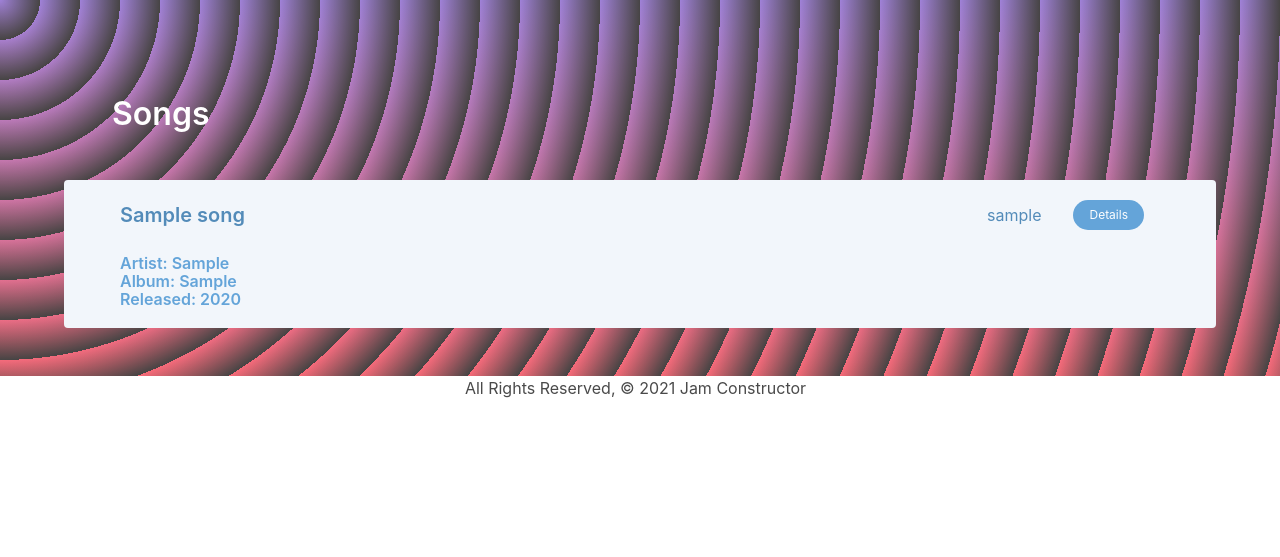
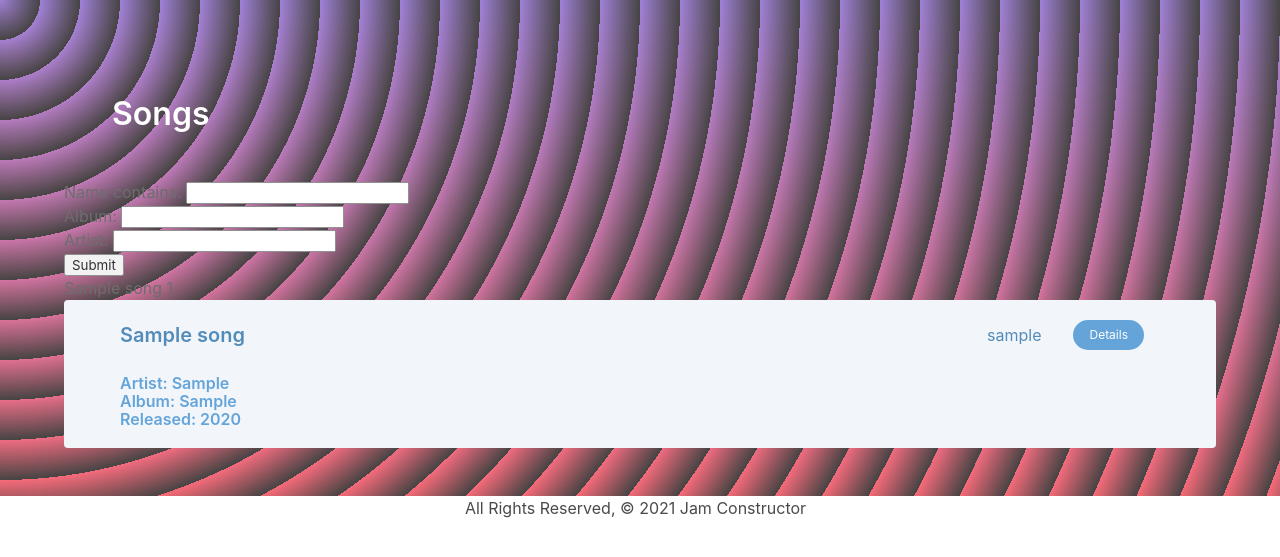
Before and after one commit to andrewpaparella/Jam_Constructor, a Django app: page /songs/ in a window 1280 px wide. Shown: the part 56-613 px from the top of the page. Run offline with Django 3.2, Linux system fonts and the light colour scheme; tables that the repository leaves empty hold one stand-in row (values such as "Sample post").

Commit message:
adds song filter

```diff
--- a/jam_constructor/settings.py
+++ b/jam_constructor/settings.py
@@ -38,7 +38,8 @@ INSTALLED_APPS = [
     'django.contrib.sessions',
     'django.contrib.messages',
     'django.contrib.staticfiles',
-    'embed_video'
+    'embed_video',
+    'django_filters',
 ]
 
 MIDDLEWARE = [
--- /dev/null
+++ b/main_app/filter.py
@@ -0,0 +1,10 @@
+from django.db import models
+from .models import Song
+import django_filters
+
+class SongFilter(django_filters.FilterSet):
+    name = django_filters.CharFilter(lookup_expr='icontains')
+
+    class Meta:
+        model = Song
+        fields = [ 'name', 'album', 'artist' ]
--- a/main_app/models.py
+++ b/main_app/models.py
@@ -20,7 +20,6 @@ class Song(models.Model):
           MaxValueValidator(datetime.now().year)
      ],
      help_text="Use the following format: YYYY")
-    # youtube = models.URLField(blank=True)
     video = EmbedVideoField()
 
     user = models.ForeignKey(
--- a/main_app/templates/songs/index.html
+++ b/main_app/templates/songs/index.html
@@ -5,8 +5,12 @@
     <h1 class="title has-text-white">Songs</h1>
   </div>
 </div>
-
-{% for song in songs %}
+<form method="get">
+  {{ songfilter.form.as_p }}
+  <input type="submit" />
+</form>
+{% for song in songfilter.qs %} {{ song }} {{ song.id }}<br />
+{% endfor %} {% for song in songs %}
 <div class="notification is-info is-light">
   <div class="container is-fluid">
     <div class="level">
@@ -33,7 +37,6 @@
     <div class="level">
       <div class="level-left">
         <div class="level-item">
-
           <div>
             <p class="title is-6 has-text-info">Artist: {{ song.artist }}</p>
             <p class="title is-6 has-text-info">Album: {{ song.album }}</p>
--- a/main_app/views.py
+++ b/main_app/views.py
@@ -1,3 +1,4 @@
+from main_app.filter import SongFilter
 from main_app.forms import AddReviewPlaylistForm, AddSongForm, AddReviewSongForm
 from django.http.response import HttpResponse
 from django.shortcuts import render, redirect
@@ -38,7 +39,8 @@ def about(request):
 
 def songs_index(request):
     songs = Song.objects.all()
-    return render(request, "songs/index.html", {"songs": songs})
+    s = SongFilter(request.GET, queryset=Song.objects.all())
+    return render(request, "songs/index.html", {"songs": songs, "songfilter": s})
 
 
 def songs_details(request, song_id):
```
